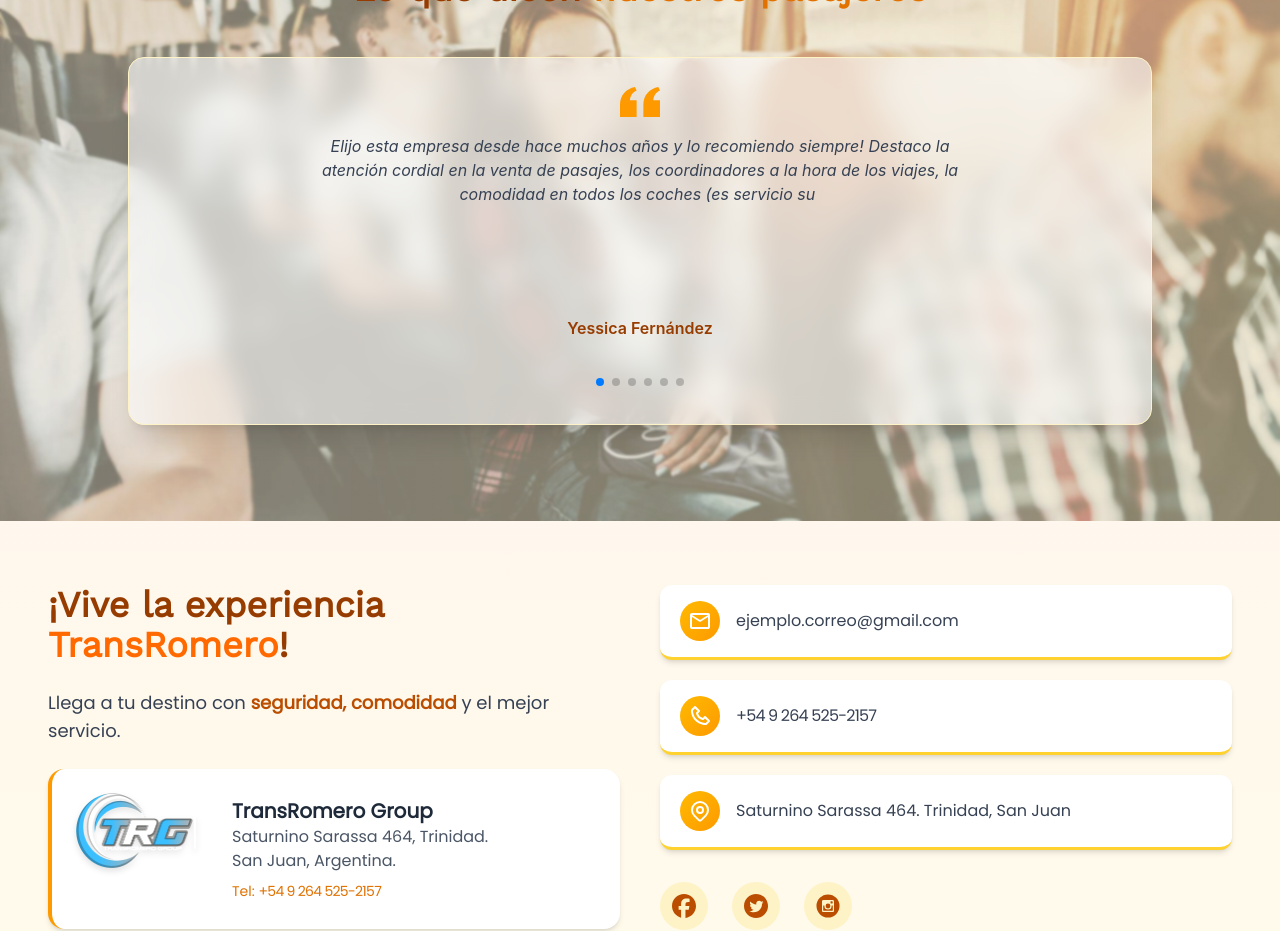
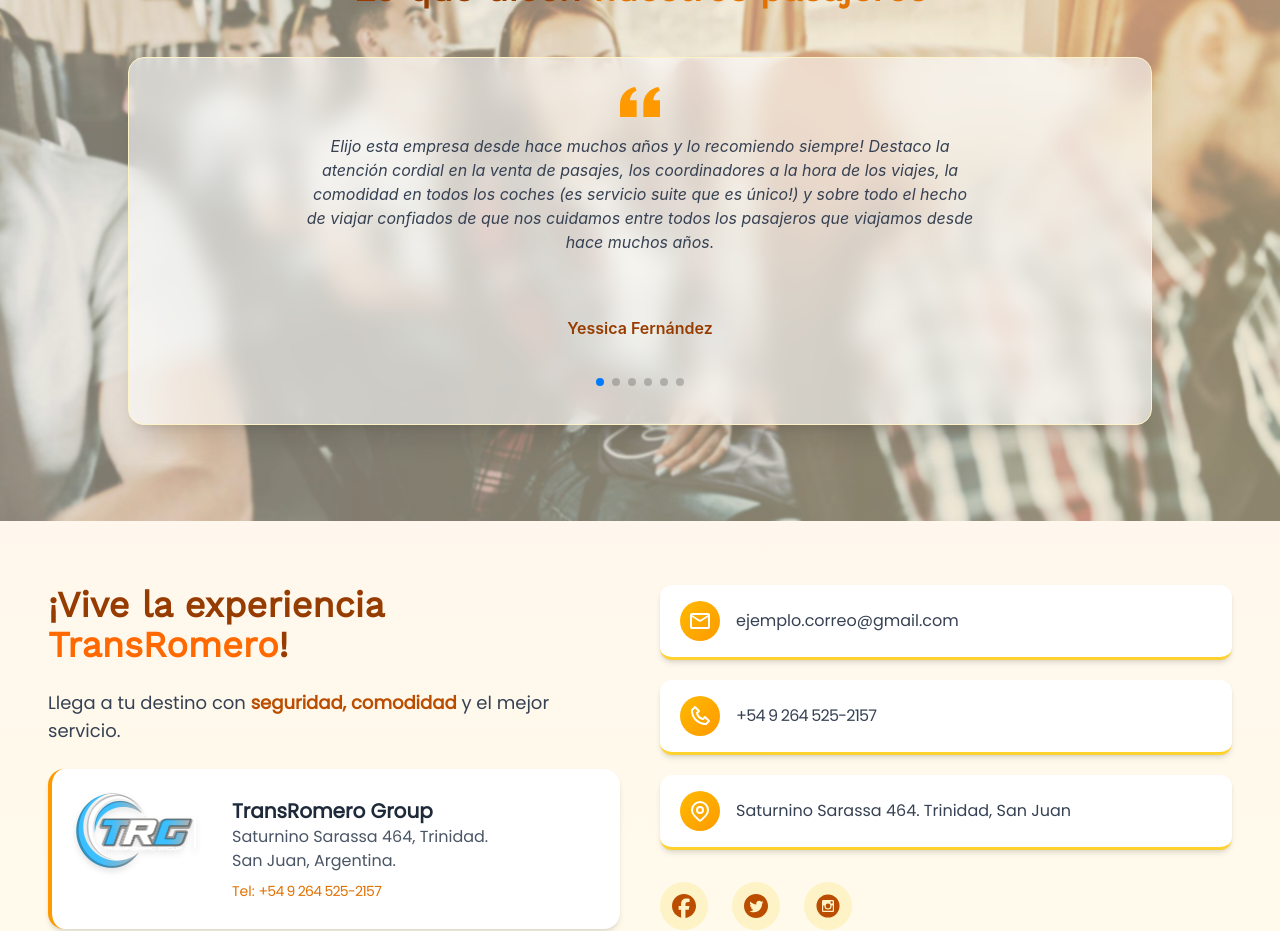
Before and after one commit to NahuelNunez/transromerogroup, a React (Vite) app: page / in a window 1280 px wide. Shown: the part 3200-4131 px from the top of the page. Built offline with nearby package versions, Linux system fonts and the light colour scheme; no server answers.

Commit message:
fixing bugs

```diff
--- a/src/components/pages/Testimonials.jsx
+++ b/src/components/pages/Testimonials.jsx
@@ -10,12 +10,6 @@
 
 export const Testimonials = () => {
   // Función para calcular el tamaño del texto según la longitud de la cita
-  const getFontSize = (quote) => {
-    if (quote.length < 100) return "text-2xl"; // Cortas
-    if (quote.length < 200) return "text-xl"; // Medianas
-    if (quote.length < 300) return "text-lg"; // Largas
-    return "text-base"; // Muy largas
-  };
 
   return (
     <section
@@ -79,19 +73,11 @@
 
                   {/* Texto tipo máquina de escribir con tamaño dinámico */}
                   <blockquote
-                    className={`italic text-gray-700 mb-8 max-w-2xl min-h-[150px] transition-all duration-300 ${getFontSize(
-                      testimonial.quote
-                    )}`}
+                    className={`italic text-gray-700 mb-8 max-w-2xl min-h-[150px] transition-all duration-300
+
+                    `}
                   >
-                    <Typewriter
-                      words={[testimonial.quote]}
-                      loop={false}
-                      cursor
-                      cursorStyle="|"
-                      typeSpeed={30}
-                      deleteSpeed={0}
-                      delaySpeed={1000}
-                    />
+                    {testimonial.quote}
                   </blockquote>
 
                   <div className="flex flex-col items-center">
```
